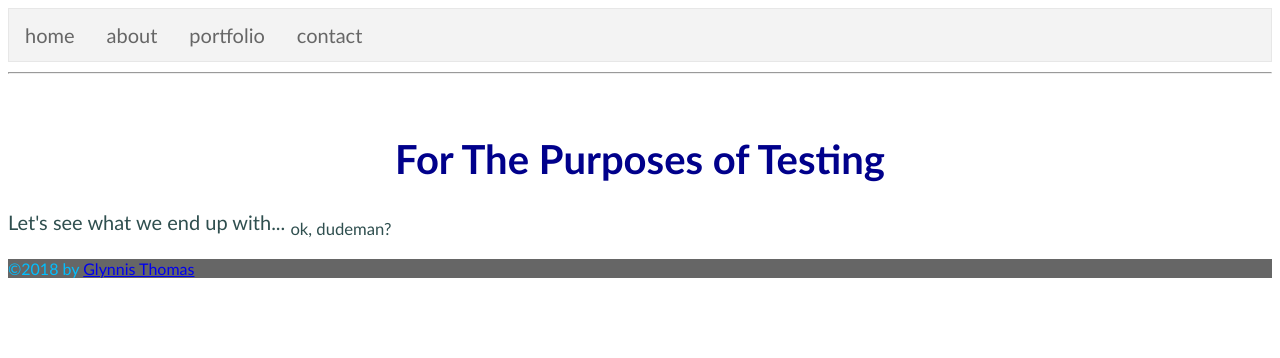
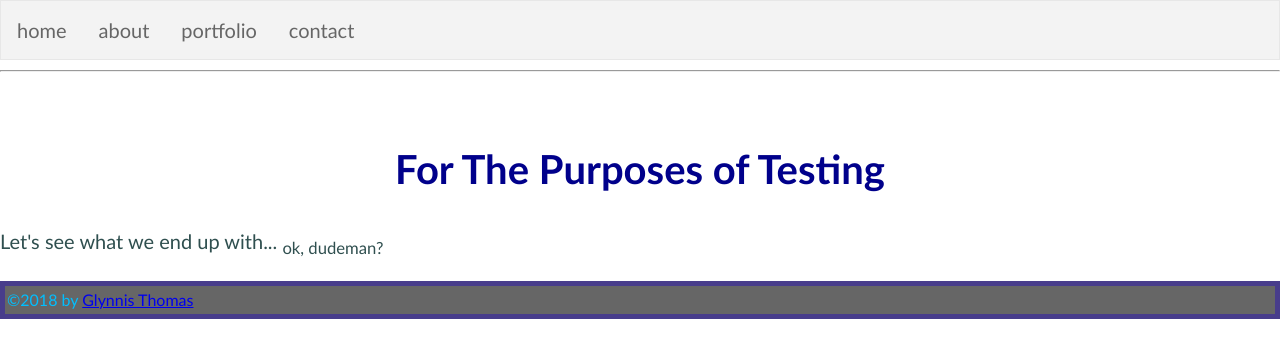
Before and after one commit to GT-rc/new-website, a Python web app: template templates/base.html in a window 1280 px wide. Shown: the top 358 px of the page. Run offline with Jinja, Linux system fonts and the light colour scheme; the template is opened without the code that fills it, so the values that code supplies are empty.

Commit message:
pausing for a mo - changed some styles, tested

```diff
--- a/static/styles/style.css
+++ b/static/styles/style.css
@@ -1,23 +1,25 @@
 /* what order do these go in? logical? elements / class / id? generational? */
 
-body {
-    font-family: 'Trebuchet MS', 'Lucida Sans Unicode', 'Lucida Grande', 'Lucida Sans', Arial, sans-serif;
-    font-size: 20px;
-    color: deepskyblue;
+/* Overarching Elements */
 
+html, body {
+    /* display: inline-flex; */
+    font-weight: 300;
+    line-height: 1.5;
 }
-/*
+
+/* Top Navigation Menu */
+
 .nav {
-    overflow: hidden;
-} */
+    border: 1px solid #e7e7e7;
+    background-color: #f3f3f3;
+}
 
 .nav ul {
     list-style-type: none;
     margin: 0;
     padding: 0;
     overflow: hidden;
-    border: 1px solid #e7e7e7;
-    background-color: #f3f3f3;
 }
 
 .nav li {
@@ -41,6 +43,15 @@ body {
     background-color: #4caf50;
 }
 
+/* Main Page Elements */
+
+body {
+    font-family: 'Trebuchet MS', 'Lucida Sans Unicode', 'Lucida Grande', 'Lucida Sans', Arial, sans-serif;
+    font-size: 20px;
+    color: deepskyblue;
+    margin: 0;
+}
+
 h1 {
     color: darkblue;
     text-align: center;
@@ -49,12 +60,19 @@ h1 {
 p {
     color: darkslategray;
 }
-/*
-#portfolio {
-
-} */
 
 .footer {
     font-size: 0.80em;
     background-color: #666;
+    margin: 0;
+    padding: 2px;
+    border: 5px solid darkslateblue;
 }
+
+/* ID's */
+
+#portfolio {
+    text-decoration: crimson;
+}
+
+/* Other Classes */
```
